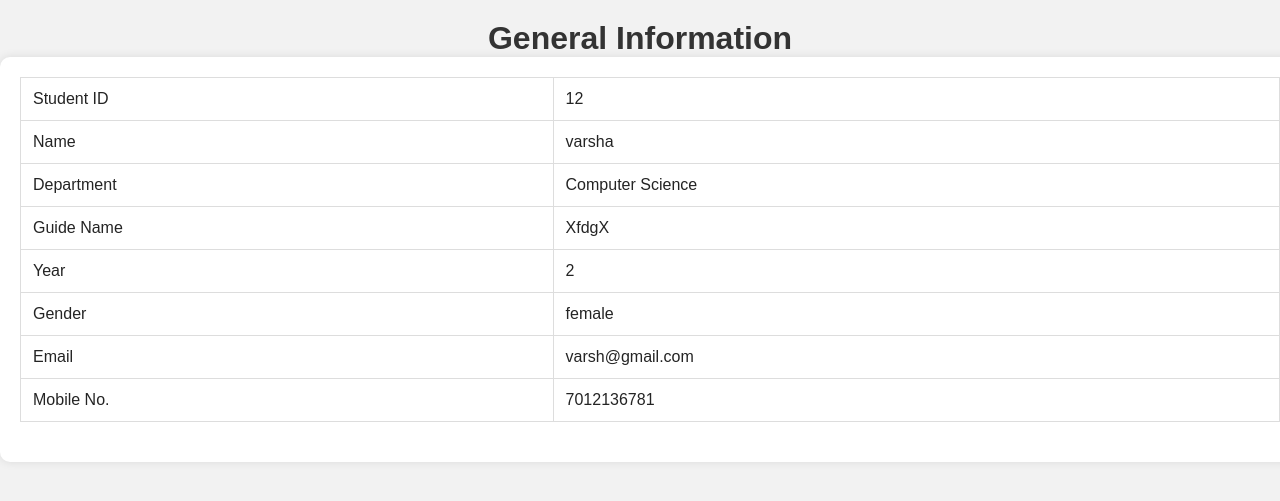
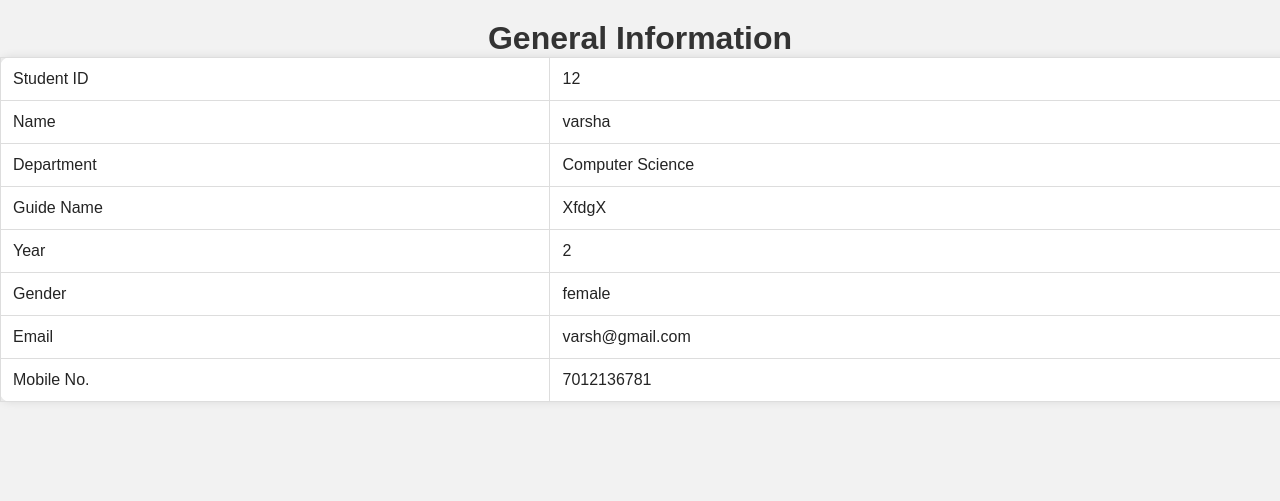
Before and after one commit to ashwin1326/Minor-Project, a PHP site: page /home.php in a window 1280 px wide. Shown: the top 501 px of the page. Run offline with PHP 8.4, Linux system fonts and the light colour scheme.

Commit message:
Update home.php

```diff
--- a/home.php
+++ b/home.php
@@ -25,9 +25,8 @@ $mobile_no = "7012136781";
         }
 
         .container {
-            max-width: 1500px;
-            margin: 0 auto;
-            padding: 20px;
+            max-width:1500px;
+            padding: 0px;
             background-color: #fff;
             border-radius: 10px;
             box-shadow: 0 0 10px rgba(0, 0, 0, 0.1);
```
